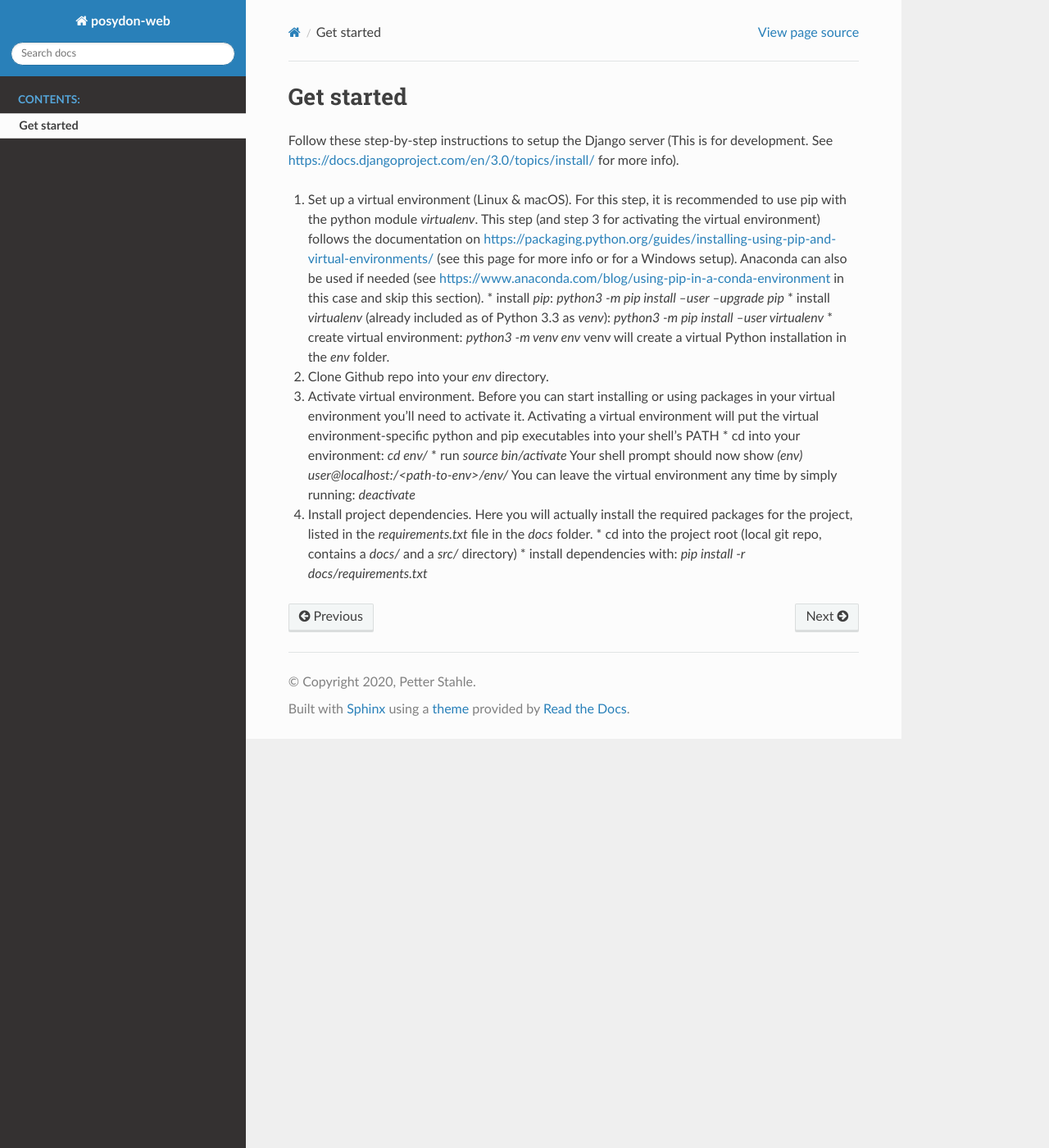
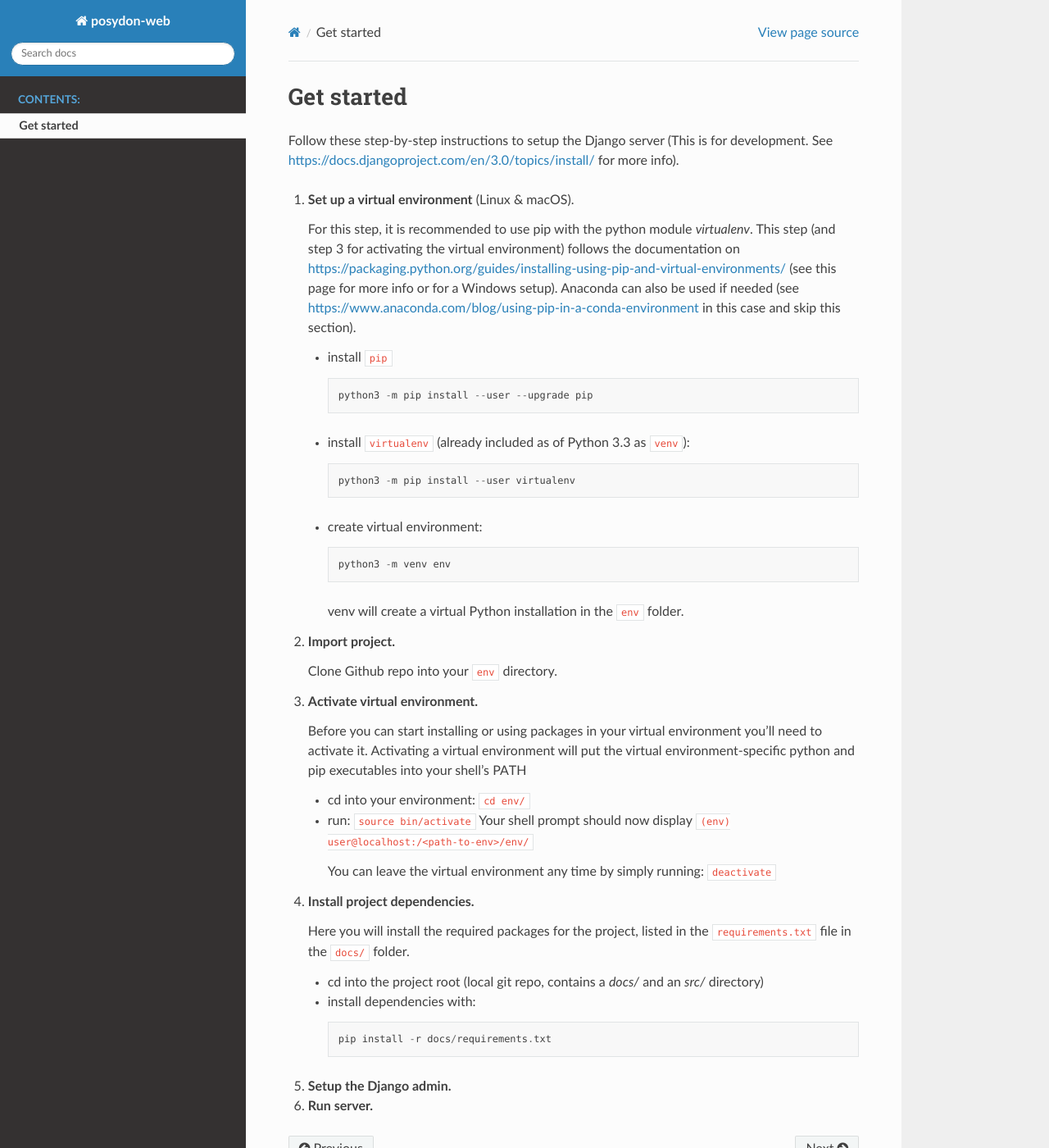
Before and after one commit to petterstahle/posydon-web, a Sphinx documentation site: the page built from docs/source/setup.rst, in a window 1280 px wide and 1400 px high. Shown: the whole window at 82% size. Built offline with Sphinx 7.4.7 and the Read the Docs theme 2.0.0, drawn with Linux system fonts in a browser that asks for light colours.

Commit message:
updated setup.rst

```diff
--- a/docs/source/setup.rst
+++ b/docs/source/setup.rst
@@ -3,31 +3,55 @@ Get started
 
 Follow these step-by-step instructions to setup the Django server (This is for development. See https://docs.djangoproject.com/en/3.0/topics/install/ for more info).
 
-1. Set up a virtual environment (Linux & macOS).
+
+1. **Set up a virtual environment** (Linux & macOS).
+
    For this step, it is recommended to use pip with the python module *virtualenv*. This step (and step 3 for activating the virtual environment) follows the documentation on https://packaging.python.org/guides/installing-using-pip-and-virtual-environments/ (see this page for more info or for a Windows setup).
    Anaconda can also be used if needed (see https://www.anaconda.com/blog/using-pip-in-a-conda-environment in this case and skip this section).
-   * install `pip`:
-   `python3 -m pip install --user --upgrade pip`
-   * install `virtualenv` (already included as of Python 3.3 as *venv*):
-   `python3 -m pip install --user virtualenv`
-   * create virtual environment:
-   `python3 -m venv env`
-   venv will create a virtual Python installation in the `env` folder.
 
-2. Clone Github repo into your `env` directory.
+   * install ``pip`` ::
 
-3. Activate virtual environment.
+       python3 -m pip install --user --upgrade pip
+
+   * install ``virtualenv`` (already included as of Python 3.3 as ``venv``)::
+
+       python3 -m pip install --user virtualenv
+
+   * create virtual environment::
+
+       python3 -m venv env
+
+     venv will create a virtual Python installation in the ``env`` folder.
+
+
+2. **Import project.**
+
+   Clone Github repo into your ``env`` directory.
+
+
+3. **Activate virtual environment.**
+
    Before you can start installing or using packages in your virtual environment you’ll need to activate it. Activating a virtual environment will put the virtual environment-specific python and pip executables into your shell’s PATH
-   * cd into your environment:
-   `cd env/`
-   * run
-   `source bin/activate`
-   Your shell prompt should now show `(env) user@localhost:/<path-to-env>/env/`
-   You can leave the virtual environment any time by simply running:
-   `deactivate`
 
-4. Install project dependencies.
-   Here you will actually install the required packages for the project, listed in the `requirements.txt` file in the `docs` folder.
-   * cd into the project root (local git repo, contains a `docs/` and a `src/` directory)
-   * install dependencies with:
-   `pip install -r docs/requirements.txt`
+   * cd into your environment: ``cd env/``
+   * run: ``source bin/activate``
+     Your shell prompt should now display ``(env) user@localhost:/<path-to-env>/env/``
+
+     You can leave the virtual environment any time by simply running:
+     ``deactivate``
+
+
+4. **Install project dependencies.**
+
+   Here you will install the required packages for the project, listed in the ``requirements.txt`` file in the ``docs/`` folder.
+
+   * cd into the project root (local git repo, contains a `docs/` and an `src/` directory)
+   * install dependencies with::
+
+       pip install -r docs/requirements.txt
+
+
+5. **Setup the Django admin.**
+
+
+6. **Run server.**
```
Also changed, not shown: 5 other files.
